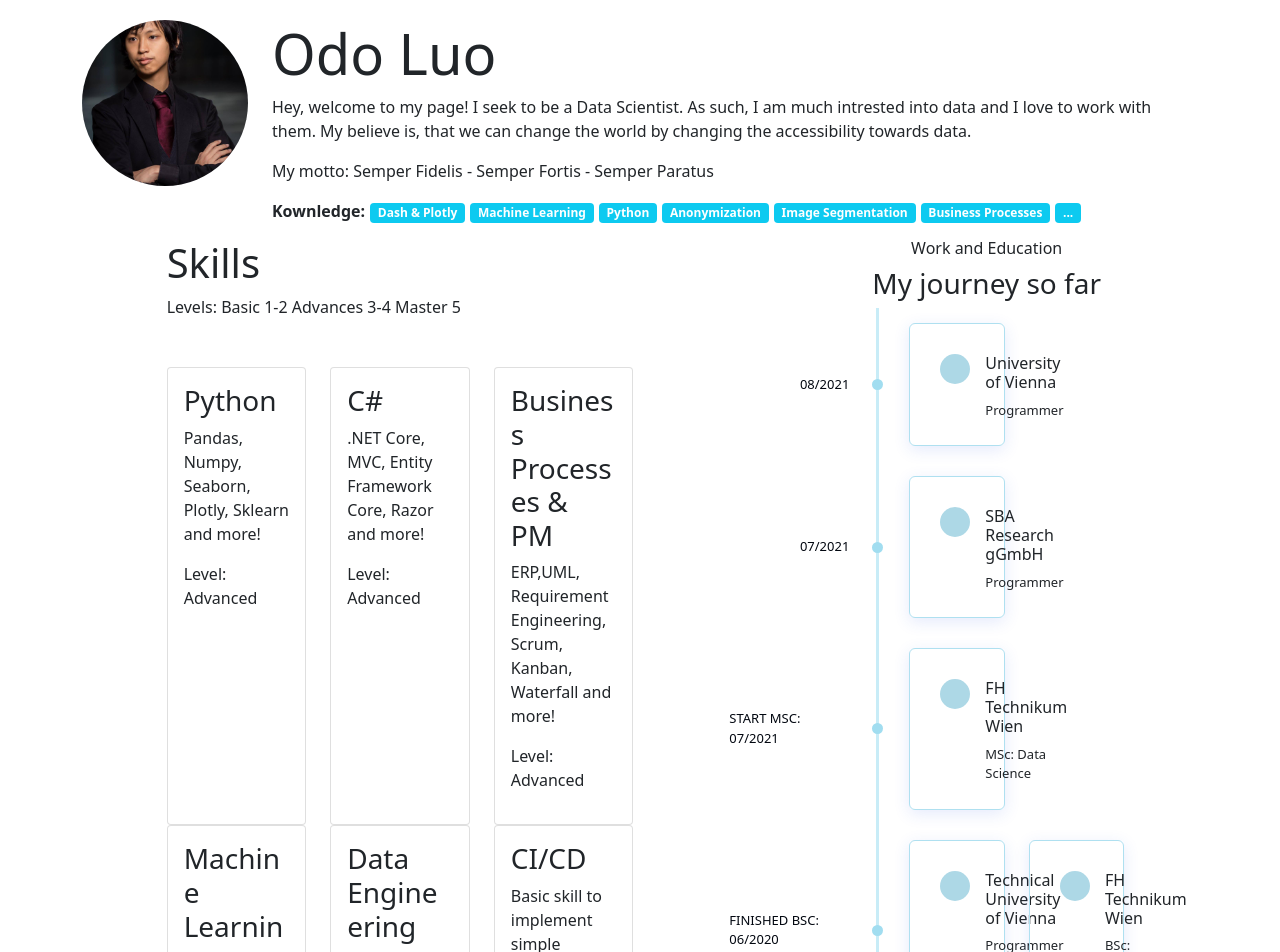
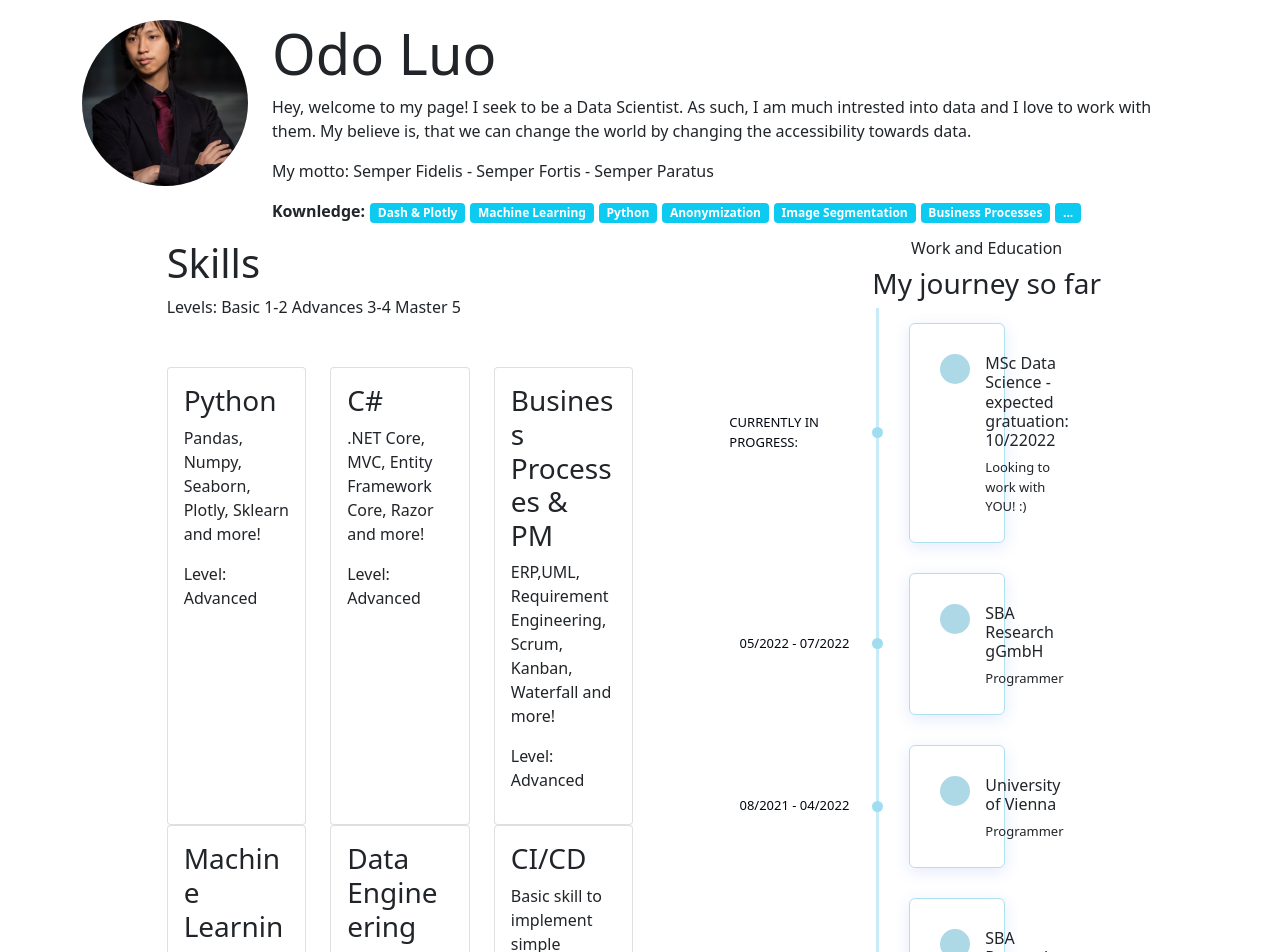
Before and after one commit to Codo155/oluo, an Angular app: page / in a window 1280 px wide. Shown: the top 952 px of the page. Built offline with nearby package versions, Linux system fonts and the light colour scheme.

Commit message:
Timeline update

```diff
--- a/src/app/work-and-education-partial/work-and-education-partial.component.html
+++ b/src/app/work-and-education-partial/work-and-education-partial.component.html
@@ -18,7 +18,43 @@
                         <!-- Single Timeline Content-->
                         <div class="single-timeline-area">
                             <div class="timeline-date wow fadeInLeft" data-wow-delay="0.1s" style="visibility: visible; animation-delay: 0.1s; animation-name: fadeInLeft;">
-                                <p>08/2021</p>
+                                <p>Currently in progress:</p>
+                            </div>
+                            <div class="row">
+                                <div class="col-12 col-md-6 col-lg-4">
+                                    <div class="single-timeline-content d-flex wow fadeInLeft" data-wow-delay="0.3s" style="visibility: visible; animation-delay: 0.3s; animation-name: fadeInLeft;">
+                                        <div class="timeline-icon"><i class="fa fa-briefcase" aria-hidden="true"></i></div>
+                                        <div class="timeline-text">
+                                            <h6>MSc Data Science - expected gratuation: 10/22022</h6>
+                                            <p>Looking to work with YOU! :)</p>
+                                        </div>
+                                    </div>
+                                </div>
+
+                            </div>
+                        </div>
+                        <!-- Single Timeline Content-->
+                        <div class="single-timeline-area">
+                            <div class="timeline-date wow fadeInLeft" data-wow-delay="0.1s" style="visibility: visible; animation-delay: 0.1s; animation-name: fadeInLeft;">
+                                <p>05/2022 - 07/2022</p>
+                            </div>
+                            <div class="row">
+                                <div class="col-12 col-md-6 col-lg-4">
+                                    <div class="single-timeline-content d-flex wow fadeInLeft" data-wow-delay="0.3s" style="visibility: visible; animation-delay: 0.3s; animation-name: fadeInLeft;">
+                                        <div class="timeline-icon"><i class="fa fa-briefcase" aria-hidden="true"></i></div>
+                                        <div class="timeline-text">
+                                            <h6>SBA Research gGmbH</h6>
+                                            <p>Programmer</p>
+                                        </div>
+                                    </div>
+                                </div>
+
+                            </div>
+                        </div>
+                        <!-- Single Timeline Content-->
+                        <div class="single-timeline-area">
+                            <div class="timeline-date wow fadeInLeft" data-wow-delay="0.1s" style="visibility: visible; animation-delay: 0.1s; animation-name: fadeInLeft;">
+                                <p>08/2021 - 04/2022</p>
                             </div>
                             <div class="row">
                                 <div class="col-12 col-md-6 col-lg-4">
@@ -36,7 +72,7 @@
                         <!-- Single Timeline Content-->
                         <div class="single-timeline-area">
                             <div class="timeline-date wow fadeInLeft" data-wow-delay="0.1s" style="visibility: visible; animation-delay: 0.1s; animation-name: fadeInLeft;">
-                                <p>07/2021</p>
+                                <p>07/2021 - 07/2021</p>
                             </div>
                             <div class="row">
                                 <div class="col-12 col-md-6 col-lg-4">
@@ -97,7 +133,7 @@
                     <!-- Single Timeline Content-->
                     <div class="single-timeline-area">
                         <div class="timeline-date wow fadeInLeft" data-wow-delay="0.1s" style="visibility: visible; animation-delay: 0.1s; animation-name: fadeInLeft;">
-                            <p>Start BSc: 09/2017</p>
+                            <p>Start BSc: 09/2017</p><br>
                         </div>
                         <div class="row">
                             <div class="col-12 col-md-6 col-lg-4">
@@ -123,7 +159,7 @@
                     <!-- Single Timeline Content-->
                     <div class="single-timeline-area">
                         <div class="timeline-date wow fadeInLeft" data-wow-delay="0.1s" style="visibility: visible; animation-delay: 0.1s; animation-name: fadeInLeft;">
-                            <p>09/2017</p>
+                            <p>09/2016 – 05/2017</p>
                         </div>
                         <div class="row">
                             <div class="col-12 col-md-6 col-lg-4">
```
